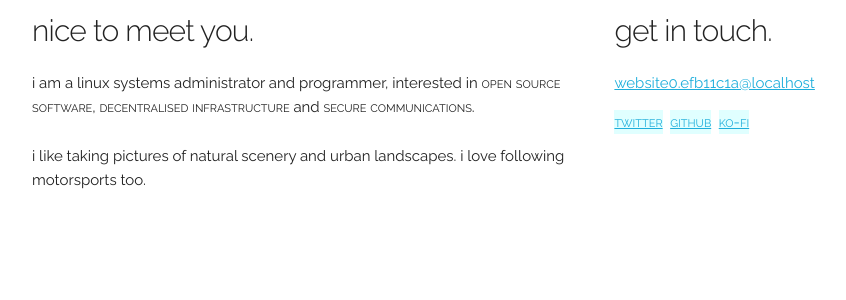
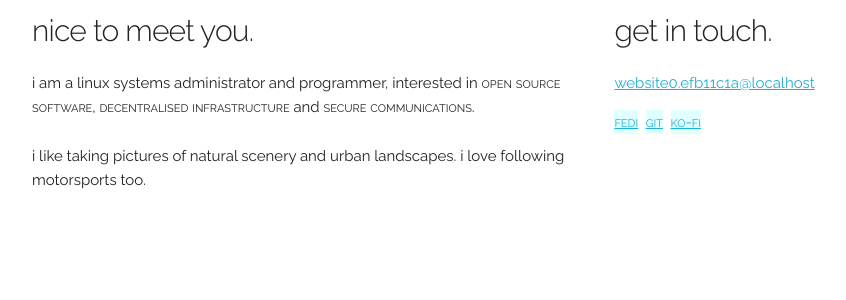
Before and after one commit to 0xdc/0xdc.io-fe, a Django app: template frontend/templates/frontend/index.html in a window 1280 px wide. Shown: the part 398-698 px from the top of the page, without its empty margins (128-974 px from the left). Run offline with Django 3.2, Linux system fonts and the light colour scheme; the template is opened without the code that fills it, so the values that code supplies are empty.

Commit message:
update frontpage links

```diff
--- a/frontend/templates/frontend/index.html
+++ b/frontend/templates/frontend/index.html
@@ -33,9 +33,10 @@
         </div>
         <div class="cloud">
             <a class="url" rel="me" target="_blank"
-                href="https://twitter.com/@_0xdc">twitter</a>
+                title="activitypub federated universe a.k.a. fediverse (includes mastodon)"
+                href="https://nfra.club/@0xdc">fedi</a>
             <a class="url" rel="me" target="_blank"
-                href="https://github.com/0xdc">github</a>
+                href="//0xdc.io/git">git</a>
             <a class="url" rel="me" target="_blank"
                 href="https://ko-fi.com/bytechew">ko-fi</a>
         </div>
```
